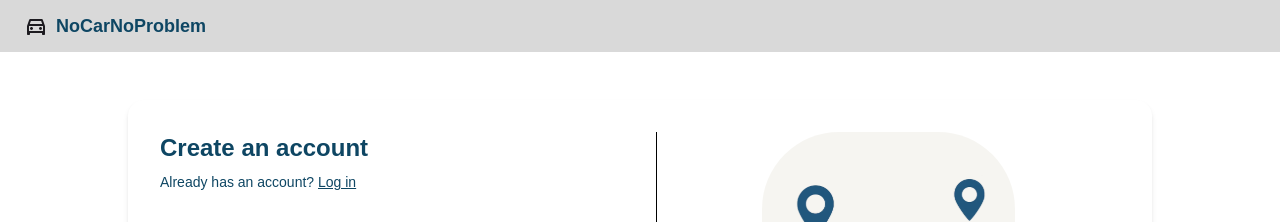
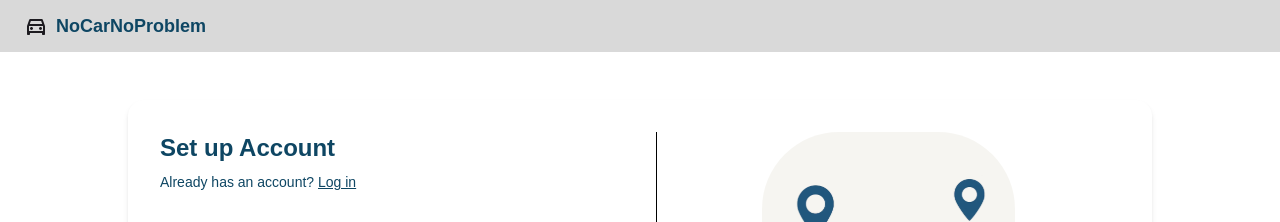
Before and after one commit to SE-Term-Project-NoCarNoProblem/frontend, a Next.js app: page /register in a window 1280 px wide. Shown: the top 222 px of the page. Built offline with nearby package versions, Linux system fonts and the light colour scheme.

Commit message:
fix: title name

```diff
--- a/app/create-account/page.tsx
+++ b/app/create-account/page.tsx
@@ -4,7 +4,7 @@ import { useState } from "react";
 import Image from "next/image";
 import { useRouter } from "next/navigation";
 
-export default function createAcc() {
+export default function createAccountPage() {
   const router = useRouter();
   const themeColor = "#0E4663";
   const [showPassword, setShowPassword] = useState(false);
@@ -80,7 +80,7 @@ export default function createAcc() {
       <div className="w-full max-w-5xl bg-white rounded-2xl shadow-md p-8 flex flex-col min-[680px]:flex-row min-[680px]:border-r min-[680px]:border-gray-400 min-w-[350px]">
         <div className=" min-[680px]:flex-1 pr-8 min-[680px]:border-r overflow-auto ">
             <h1 className = {`text-2xl font-semibold  max-[680]:text-center max-[680]:text-4xl` } style={{ color: themeColor }}>
-                Create an Account
+                Register
             </h1>
             <p className= {`text-sm  py-2 max-[680]:text-center`} style={{ color: themeColor }}>
                 Already has an account? {" "}
--- a/app/register/page.tsx
+++ b/app/register/page.tsx
@@ -13,7 +13,7 @@ export default function RegisterPage() {
       <div className="w-full max-w-5xl bg-white rounded-2xl shadow-md p-8 flex border-r-gray-400">
         {/* Left side form */}
         <div className="flex-1 pr-8 border-r overflow-auto">
-          <h1 className="text-2xl font-semibold text-[#0E4663]">Create an account</h1>
+          <h1 className="text-2xl font-semibold text-[#0E4663]"> Set up Account</h1>
           <p className="text-sm text-[#0E4663] py-2">
             Already has an account?{" "}
             <button
```
